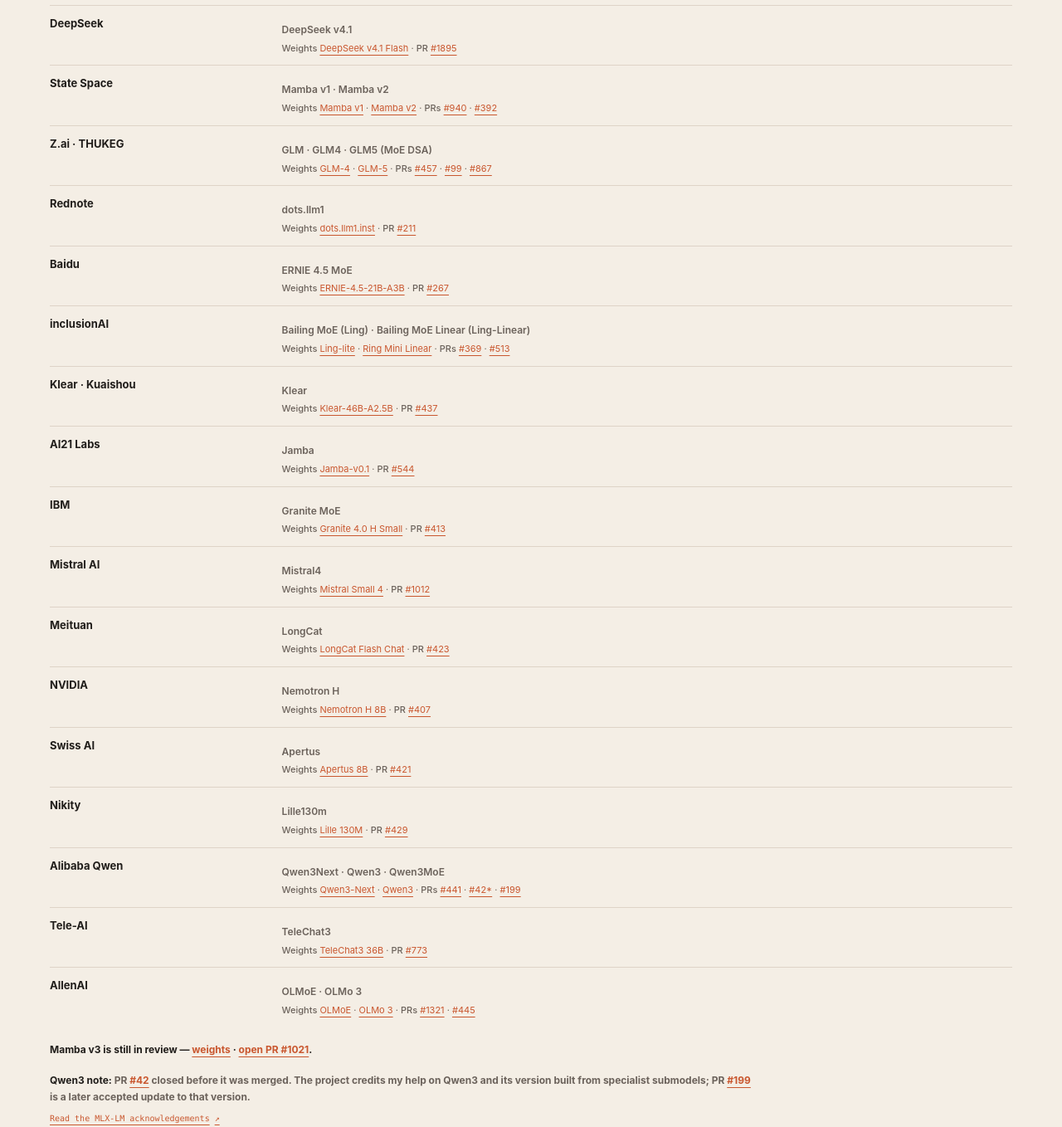
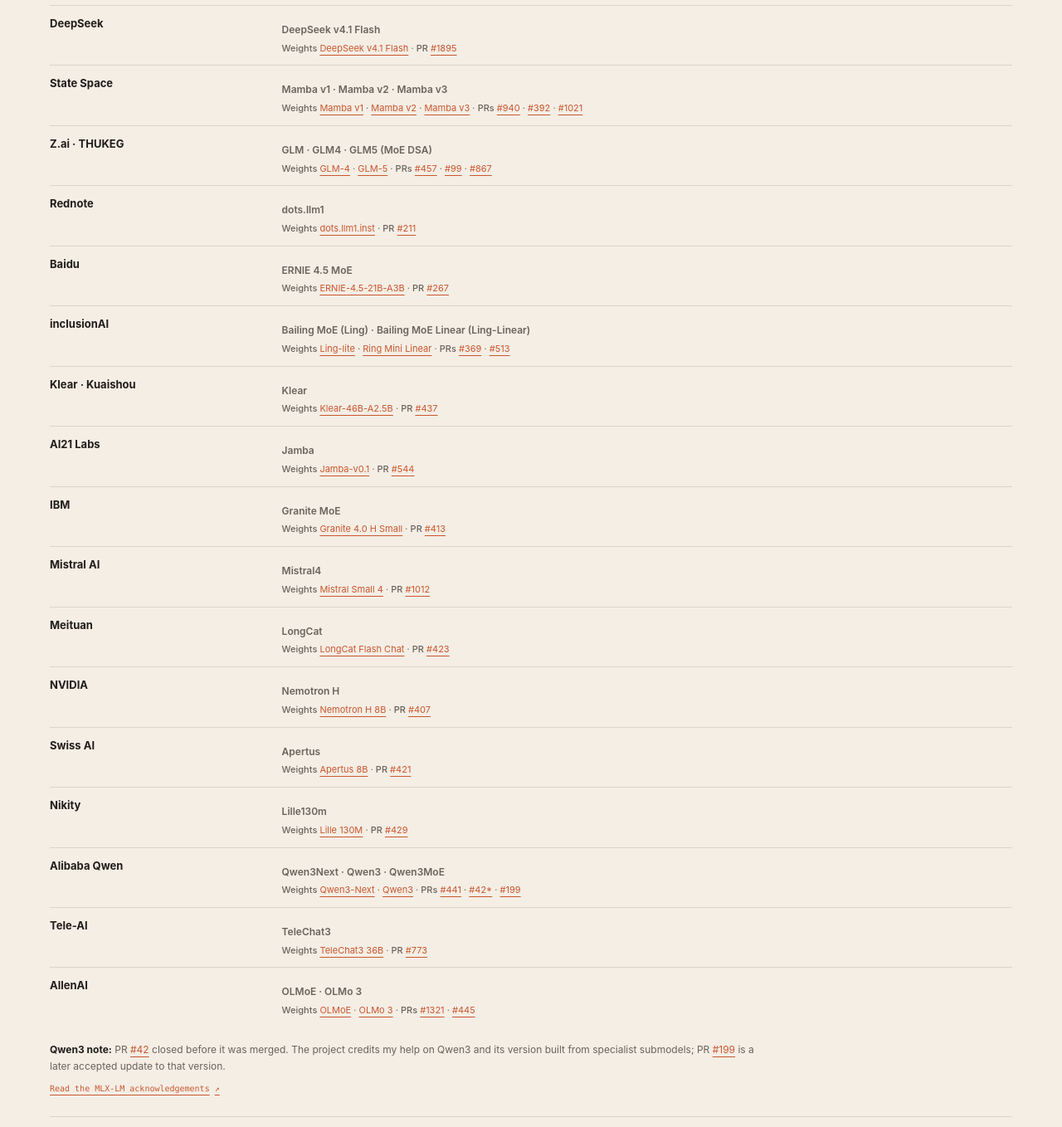
Before and after one commit to Goekdeniz-Guelmez/goekdeniz-guelmez.github.io, a website: page index.html in a window 1280 px wide. Shown: the part 3600-4958 px from the top of the page at 83% size. Drawn offline with Linux system fonts and the light colour scheme; a script that the page names is missing.

Commit message:
Update MLX-LM architecture support

```diff
--- a/index.html
+++ b/index.html
@@ -483,8 +483,8 @@
               <li><span class="architecture-org">Alibaba Qwen</span><div><p class="architecture-models">Qwen3</p><p class="architecture-links"><b>Weights</b> <a href="https://huggingface.co/collections/Qwen/qwen3">Qwen3</a> · <b>PRs</b> <a href="https://github.com/ml-explore/mlx-lm/pull/42">#42</a></p></div></li>
               <li><span class="architecture-org">Alibaba Qwen</span><div><p class="architecture-models">Qwen3.5</p><p class="architecture-links"><b>Weights</b> <a href="https://huggingface.co/collections/Qwen/qwen35">Qwen3.5</a> · <b>PRs</b> <a href="https://github.com/ml-explore/mlx-lm/pull/862">#862</a></p></div></li>
               <li><span class="architecture-org">Kyutai</span><div><p class="architecture-models">Helium</p><p class="architecture-links"><b>Weights</b> <a href="https://huggingface.co/kyutai/helium-1-preview-2b">Helium-1 preview · 2B</a> · <b>PR</b> <a href="https://github.com/ml-explore/mlx-examples/pull/1208">#1208</a></p></div></li>
-              <li><span class="architecture-org">DeepSeek</span><div><p class="architecture-models">DeepSeek v4.1</p><p class="architecture-links"><b>Weights</b> <a href="https://huggingface.co/kyutai/helium-1-preview-2b">DeepSeek v4.1 Flash</a> · <b>PR</b> <a href="https://github.com/ml-explore/mlx-lm/pull/1895">#1895</a></p></div></li>
-              <li><span class="architecture-org">State Space</span><div><p class="architecture-models">Mamba v1 · Mamba v2</p><p class="architecture-links"><b>Weights</b> <a href="https://huggingface.co/state-spaces/mamba-2.8b-hf">Mamba v1</a> · <a href="https://huggingface.co/state-spaces/mamba2-2.7b">Mamba v2</a> · <b>PRs</b> <a href="https://github.com/ml-explore/mlx-examples/pull/940">#940</a> · <a href="https://github.com/ml-explore/mlx-lm/pull/392">#392</a></p></div></li>
+              <li><span class="architecture-org">DeepSeek</span><div><p class="architecture-models">DeepSeek v4.1 Flash</p><p class="architecture-links"><b>Weights</b> <a href="https://huggingface.co/deepseek-ai/DeepSeek-V4.1-Flash">DeepSeek v4.1 Flash</a> · <b>PR</b> <a href="https://github.com/ml-explore/mlx-lm/pull/1895">#1895</a></p></div></li>
+              <li><span class="architecture-org">State Space</span><div><p class="architecture-models">Mamba v1 · Mamba v2 · Mamba v3</p><p class="architecture-links"><b>Weights</b> <a href="https://huggingface.co/state-spaces/mamba-2.8b-hf">Mamba v1</a> · <a href="https://huggingface.co/state-spaces/mamba2-2.7b">Mamba v2</a> · <a href="https://huggingface.co/state-spaces/mamba3-siso-1.5b">Mamba v3</a> · <b>PRs</b> <a href="https://github.com/ml-explore/mlx-examples/pull/940">#940</a> · <a href="https://github.com/ml-explore/mlx-lm/pull/392">#392</a> · <a href="https://github.com/ml-explore/mlx-lm/pull/1021">#1021</a></p></div></li>
               <li><span class="architecture-org">Z.ai · THUKEG</span><div><p class="architecture-models">GLM · GLM4 · GLM5 (MoE DSA)</p><p class="architecture-links"><b>Weights</b> <a href="https://huggingface.co/zai-org/glm-4-9b">GLM-4</a> · <a href="https://huggingface.co/zai-org/GLM-5">GLM-5</a> · <b>PRs</b> <a href="https://github.com/ml-explore/mlx-lm/pull/457">#457</a> · <a href="https://github.com/ml-explore/mlx-lm/pull/99">#99</a> · <a href="https://github.com/ml-explore/mlx-lm/pull/867">#867</a></p></div></li>
               <li><span class="architecture-org">Rednote</span><div><p class="architecture-models">dots.llm1</p><p class="architecture-links"><b>Weights</b> <a href="https://huggingface.co/rednote-hilab/dots.llm1.inst">dots.llm1.inst</a> · <b>PR</b> <a href="https://github.com/ml-explore/mlx-lm/pull/211">#211</a></p></div></li>
               <li><span class="architecture-org">Baidu</span><div><p class="architecture-models">ERNIE 4.5 MoE</p><p class="architecture-links"><b>Weights</b> <a href="https://huggingface.co/baidu/ERNIE-4.5-21B-A3B-Base-PT">ERNIE-4.5-21B-A3B</a> · <b>PR</b> <a href="https://github.com/ml-explore/mlx-lm/pull/267">#267</a></p></div></li>
@@ -501,7 +501,6 @@
               <li><span class="architecture-org">Tele-AI</span><div><p class="architecture-models">TeleChat3</p><p class="architecture-links"><b>Weights</b> <a href="https://huggingface.co/Tele-AI/TeleChat3-36B-Thinking">TeleChat3 36B</a> · <b>PR</b> <a href="https://github.com/ml-explore/mlx-lm/pull/773">#773</a></p></div></li>
               <li><span class="architecture-org">AllenAI</span><div><p class="architecture-models">OLMoE · OLMo 3</p><p class="architecture-links"><b>Weights</b> <a href="https://huggingface.co/allenai/OLMoE-1B-7B-0924">OLMoE</a> · <a href="https://huggingface.co/allenai/Olmo-3-7B-Instruct">OLMo 3</a> · <b>PRs</b> <a href="https://github.com/ml-explore/mlx-examples/pull/1321">#1321</a> · <a href="https://github.com/ml-explore/mlx-lm/pull/445">#445</a></p></div></li>
             </ul>
-            <p class="architecture-note"><strong>Mamba v3 is still in review — <a href="https://huggingface.co/state-spaces/mamba3-siso-1.5b">weights</a> · <a href="https://github.com/ml-explore/mlx-lm/pull/1021">open PR #1021</a>.</p>
             <p class="architecture-note"><strong>Qwen3 note:</strong> PR <a href="https://github.com/ml-explore/mlx-lm/pull/42">#42</a> closed before it was merged. The project credits my help on Qwen3 and its version built from specialist submodels; PR <a href="https://github.com/ml-explore/mlx-lm/pull/199">#199</a> is a later accepted update to that version.</p>
             <a class="text-link" href="https://github.com/ml-explore/mlx-lm/blob/main/ACKNOWLEDGMENTS.md">Read the MLX-LM acknowledgements <span aria-hidden="true">↗</span></a>
           </div>
```
